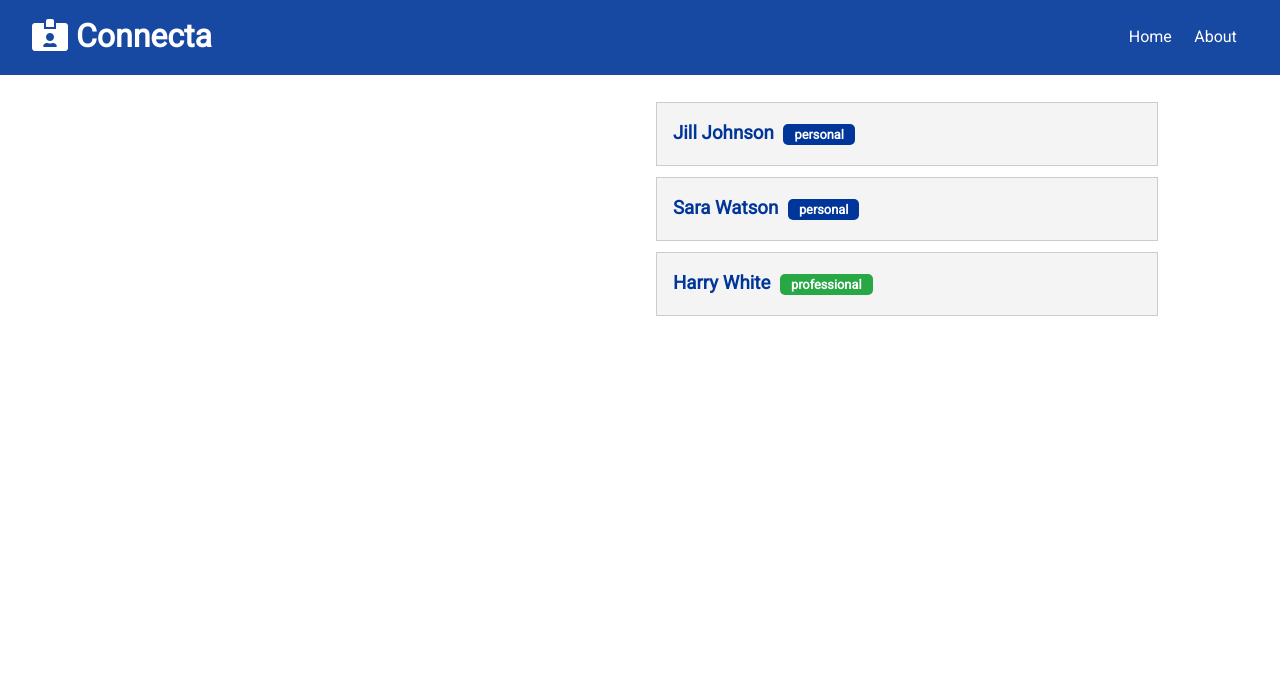
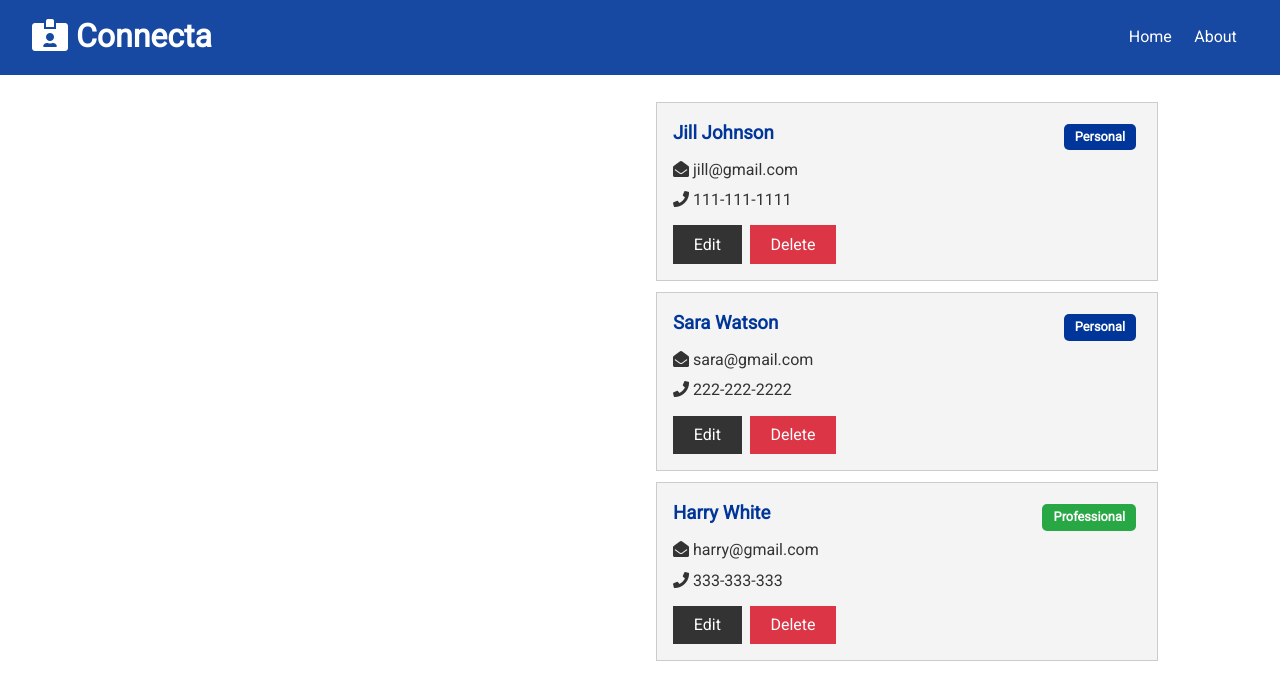
Before and after one commit to xaviguasch/connecta-app-server, a React (Create React App) app in the folder client/: page / in a window 1280 px wide. Shown: the top 700 px of the page. Built offline with nearby package versions, Linux system fonts and the light colour scheme.

Commit message:
added some styling tweaks

```diff
--- a/client/src/components/contacts/ContactItem.js
+++ b/client/src/components/contacts/ContactItem.js
@@ -1,4 +1,5 @@
 import React from 'react'
+import PropTypes from 'prop-types'
 
 const ContactItem = ({ contact }) => {
   const { id, name, email, phone, type } = contact
@@ -7,15 +8,36 @@
       <h3 className='text-primary text-left'>
         {name}{' '}
         <span
+          style={{ float: 'right' }}
           className={
             'badge ' + (type === 'professional' ? 'badge-success' : 'badge-primary')
           }
         >
-          {type}
+          {type.charAt(0).toUpperCase() + type.slice(1)}
         </span>
       </h3>
+      <ul className='list'>
+        {email && (
+          <li>
+            <i className='fas fa-envelope-open' /> {email}
+          </li>
+        )}
+        {phone && (
+          <li>
+            <i className='fas fa-phone' /> {phone}
+          </li>
+        )}
+      </ul>
+      <p>
+        <button className='btn btn-dark btn-small'>Edit</button>
+        <button className='btn btn-danger btn-small'>Delete</button>
+      </p>
     </div>
   )
 }
 
+ContactItem.propTypes = {
+  contact: PropTypes.object.isRequired
+}
+
 export default ContactItem
```
